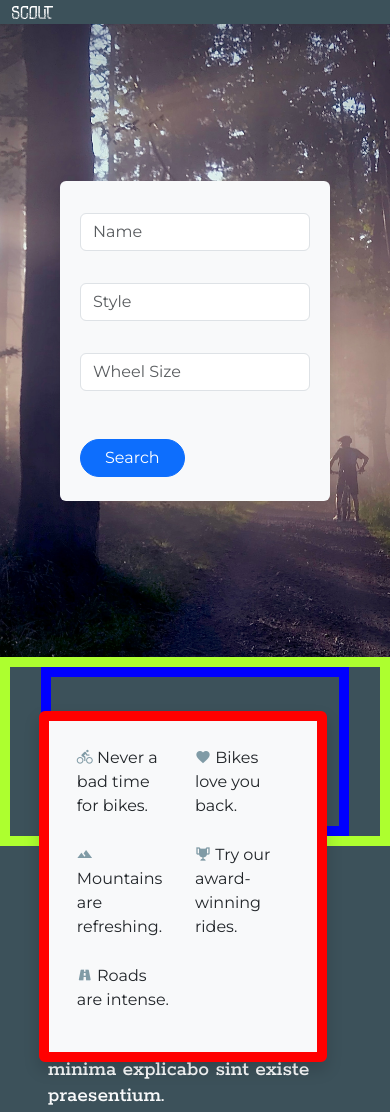
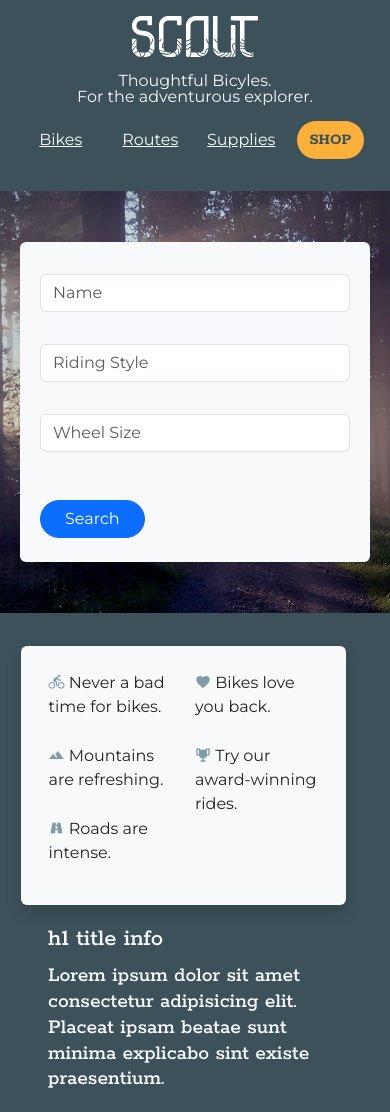
Before and after one commit to masonspacestation/siteclone, a plain HTML site: page index.html in a window 390 px wide. Shown: the top 1112 px of the page. Drawn offline with nearby package versions, Linux system fonts and the light colour scheme.

Commit message:
responsive 2

```diff
--- a/index.html
+++ b/index.html
@@ -20,10 +20,25 @@
 
 <body class="debug">
   <!-- SECTION nav -->
-  <nav class="container-fluid bg-storm sticky-top">
-    <section class="row justify-content-between">
-      <div class="col-2">
-        <img class="p-md-4" src="assets/scout-white.svg" alt="scout logo">
+  <nav class="container-fluid collapse.navbar-collapse bg-storm sticky-top">
+    <section class="row p-3 justify-content-center justify-content-md-between">
+      <div class="nav-logo pb-3 p-md-0 col-6 col-md-2">
+        <img class="w-auto" src="assets/scout-white.svg" alt="scout logo">
+      </div>
+      <div class="col-10 d-block d-md-none">
+        <p class="fs-6 lh-1 pb-0 text-center text-light">Thoughtful Bicyles.<br>For the adventurous explorer.
+        </p>
+      </div>
+      <!-- nav links -->
+      <div class="col-md-6 text-center">
+        <div class="row justify-content-between align-items-center">
+          <a class="col-3 pb-3 text-light" href="">Bikes</a>
+          <a class="col-3 pb-3 text-light" href="">Routes</a>
+          <a class="col-3 pb-3 text-light" href="">Supplies</a>
+          <a class="col-3 pb-3 text-right" href=""><button
+              class="w-auto w-md-100 btn rounded rounded-pill bg-pyrite font-deco storm fw-bold px-md-3 justify-content-end">SHOP</button>
+          </a>
+        </div>
       </div>
     </section>
   </nav>
@@ -32,14 +47,14 @@
   <header class="container-fluid">
     <section class="row hero-img d-flex justify-content-around align-items-center">
       <div class="col-md-4">
-        <form class="row bg-light rounded shadow m-5 p-2">
+        <form class="row bg-light rounded shadow m-2 p-2">
           <div class="mb-2">
             <label for="name"></label>
             <input type="text" class="form-control" placeholder="Name">
           </div>
           <div class="mb-2">
             <label for="style"></label>
-            <input type="text" class="form-control" placeholder="Style">
+            <input type="text" class="form-control" placeholder="Riding Style">
           </div>
           <div class="mb-2">
             <label for="wheel"></label>
@@ -70,7 +85,7 @@
           existe praesentium.</h4>
       </div>
       <div class="col-md-7 order-1 order-md-2">
-        <div class="row justify-content-center floating-card-offset align-items-end">
+        <div class="row mb-5 mb-md-0 justify-content-center floating-card-offset align-items-end">
           <!-- NOTE card is locked to the top right corner of the containing block. the containing block needs to be narrow enough to move side to side within floating card offset. does it need to be a column, and the card a section or row within that? then the offset div would need to be a row so that the containing block can be a column -->
           <div class="col-10 containing-block">
             <section class="row floating-card pt-4 p-3 bg-light rounded shadow">
@@ -103,7 +118,7 @@
     </section>
 
     <section class="row d-flex justify-content-around border-4 border-primary p-2 bg-sage">
-      <div class="col-md-4 p-md-5">
+      <div class="mt-5 mt-md-0 col-md-4 p-md-5">
         <img class="rounded shadow" src="assets/dont-need-cars.png" alt="">
       </div>
       <div class="align-self-center col-md-6 mt-5 p-5">
@@ -122,14 +137,14 @@
     <!-- SECTION reviews -->
     <div class="row">
 
-      <section class="container-fluid bg-storm py-5 reviews">
-        <div class="row align-items-center justify-content-around">
-          <div class="col-md-3 p-4 rounded bg-light shadow order-2 order-md-1">
+      <section class="container-fluid bg-storm reviews">
+        <div class="row d-flex align-items-center justify-content-around">
+          <div class="col-10 col-md-3 m-3 my-md-5 p-4 rounded bg-light shadow order-2 order-md-1">
             <h5>Lorem ipsum dolor sit amet consectetur adipisicing elit. Voluptate doloremque in dicta.</h5>
             <h6 class="text-success">—<br>A. Lastname</h6>
           </div>
           <!-- moving card -->
-          <div class="col-md-3 p-4 rounded bg-light shadow order-1 order-md-2">
+          <div class="col-10 col-md-3 m-3 my-md-5 p-4 rounded bg-light shadow order-1 order-md-2">
             <div class="row py-3 d-flex align-content-center">
               <svg xmlns="http://www.w3.org/2000/svg" width="75px" height="75px" viewBox="0 0 24 24">
                 <title>seal-variant</title>
@@ -141,7 +156,7 @@
             <h5>Lorem ipsum dolor sit amet consectetur adipisicing elit. Voluptate doloremque in dicta.</h5>
             <h6 class="text-success">—<br>A. Lastname</h6>
           </div>
-          <div class="col-md-3 p-4 rounded bg-light shadow order-3">
+          <div class="col-10 col-md-3 m-3 my-md-5 p-4 rounded bg-light shadow order-3">
             <h5>Lorem ipsum dolor sit amet consectetur adipisicing elit. Voluptate doloremque in dicta.</h5>
             <h6 class="text-success">—<br>A. Lastname</h6>
           </div>
@@ -164,7 +179,7 @@
 
   <section class="row justify-content-around py-4">
 
-    <div class="col-md-2">
+    <div class="col-10 col-md-2">
       <h4>Visit</h4>
       <ul>
         <li>abc</li>
@@ -173,7 +188,7 @@
       </ul>
     </div>
 
-    <div class="col-md-2">
+    <div class="col-10 col-md-2">
       <h4>Visit</h4>
       <ul>
         <li>abc</li>
@@ -182,7 +197,7 @@
       </ul>
     </div>
 
-    <div class="col-md-2">
+    <div class="col-10 col-md-2">
       <h4>Visit</h4>
       <ul>
         <li>abc</li>
--- a/style.css
+++ b/style.css
@@ -60,7 +60,7 @@ img {
 }
 
 .hero-img {
-  height: 75dvh;
+  min-height: 50dvh;
   background-size: cover;
   background-position: bottom;
   background-image: url(assets/maksymilian-sleziak-kZKtXy2Flko-unsplash.jpg);
@@ -77,6 +77,10 @@ img {
   height: 25dvh;
 }
 
+.nav-logo {
+  max-width: 150px;
+}
+
 .main-tagline {
   border-left: 10px solid var(--pyrite);
 }
@@ -86,20 +90,20 @@ img {
 }
 
 .floating-card-offset {
-  border: 10px solid greenyellow;
+  /* border: 10px solid greenyellow; */
   /* margin-top: 10dvh; */
 }
 
 .containing-block {
   position: relative;
   min-height: 20dvh;
-  border: 10px solid blue;
+  /* border: 10px solid blue; */
   padding: 0;
 }
 
 .floating-card {
   position: absolute;
-  border: 10px solid red;
+  /* border: 10px solid red; */
   top: 4vh;
   width: 100%;
 }
```
